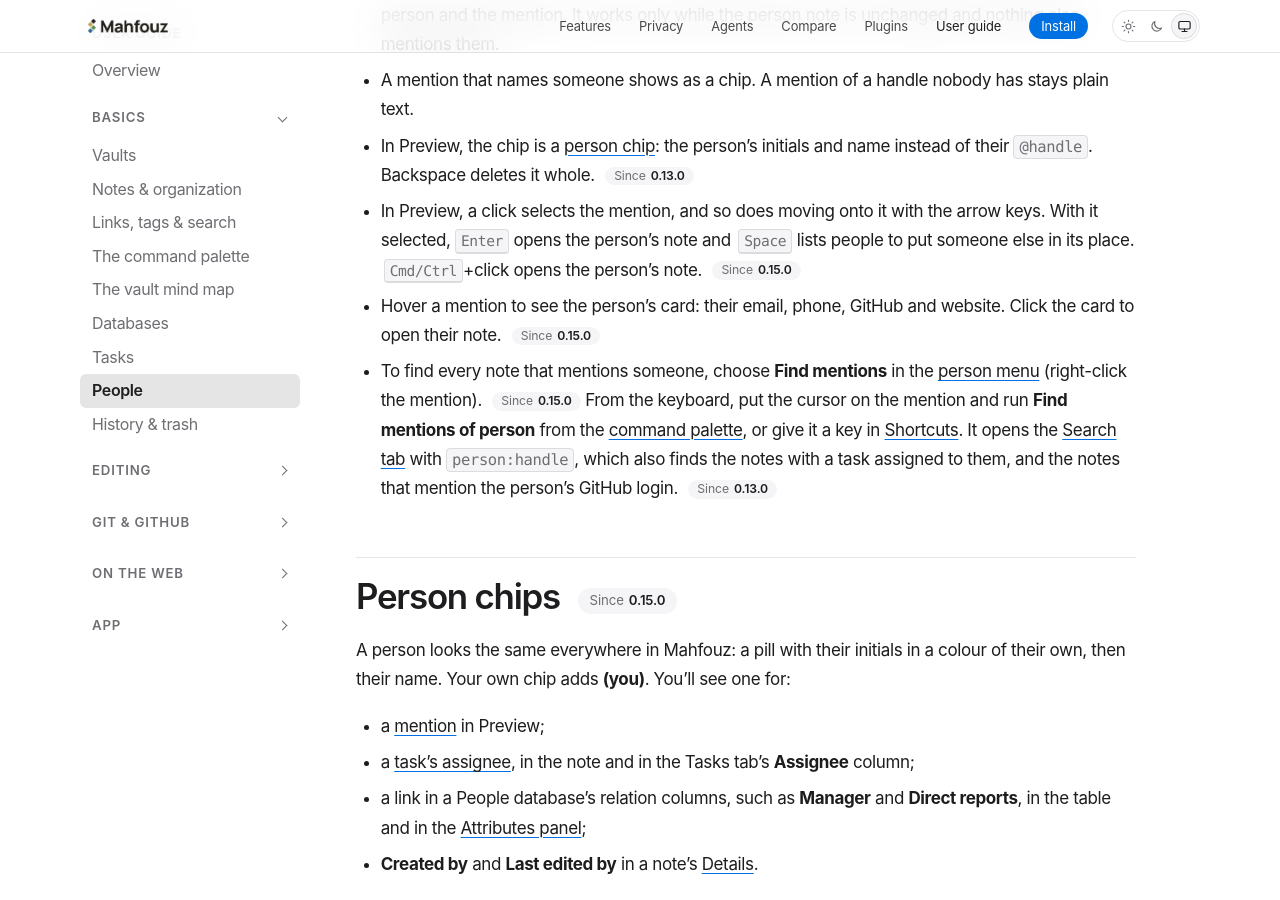
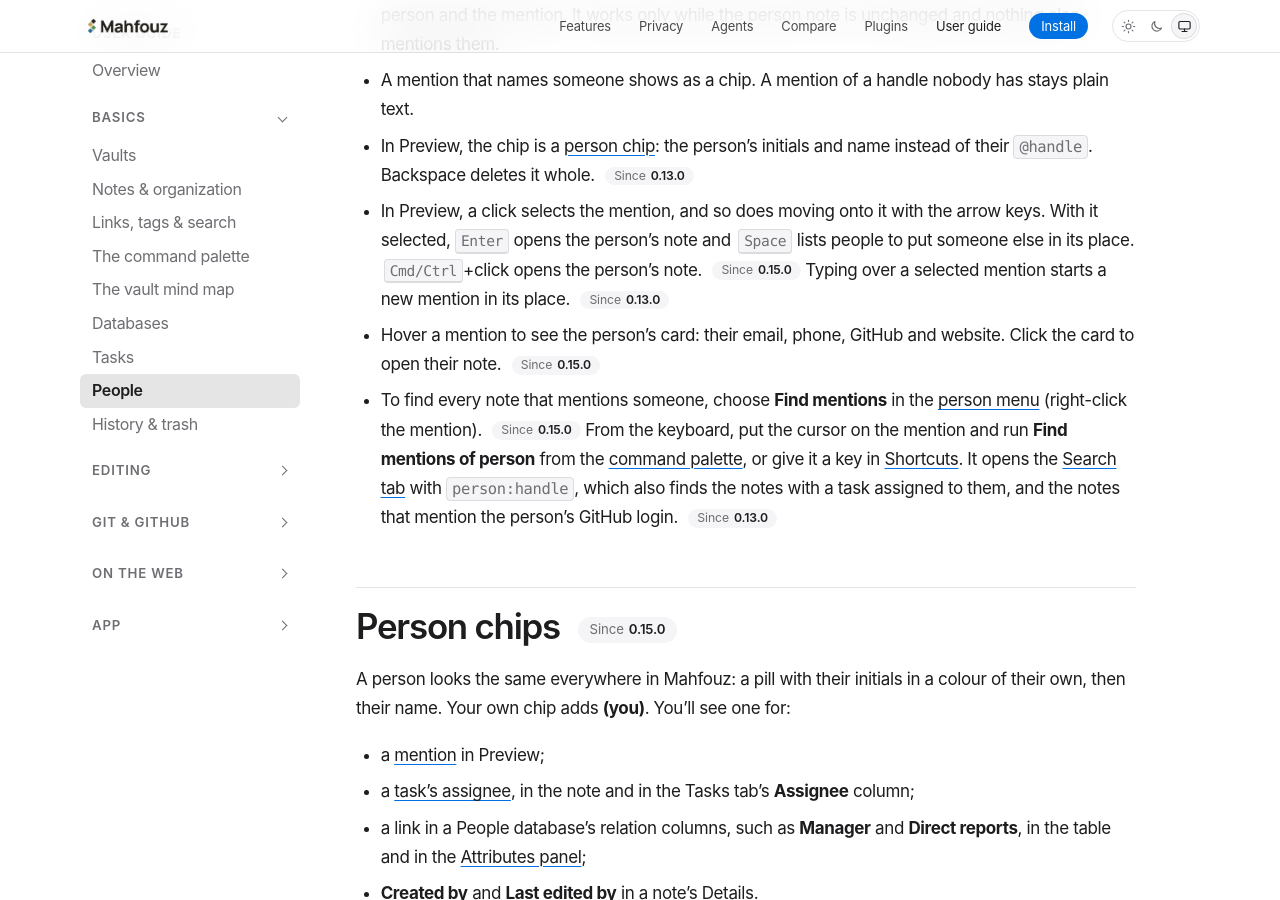
Before and after one commit to mahfouz-app/docs, a Jekyll site: the page built from guide/people.md, in a window 1280 px wide and 900 px high, scrolled down 1971 px. Built offline with Jekyll 4.4.1, drawn with Linux system fonts in a browser that asks for light colours.

Commit message:
People: typing over a selected mention starts a new one
Co-Authored-By: Claude Opus 5.5 <noreply@anthropic.com>

```diff
--- a/guide/people.md
+++ b/guide/people.md
@@ -90,7 +90,8 @@ doesn't open it.
   the arrow keys. With it selected, <kbd>Enter</kbd> opens the person's note
   and <kbd>Space</kbd> lists people to put someone else in its place.
   <kbd>Cmd/Ctrl</kbd>+click opens the person's note.
-  {% include since.html v="0.15.0" %}
+  {% include since.html v="0.15.0" %} Typing over a selected mention starts
+  a new mention in its place. {% include since.html v="0.13.0" %}
 - Hover a mention to see the person's card: their email, phone, GitHub and
   website. Click the card to open their note. {% include since.html v="0.15.0" %}
 - To find every note that mentions someone, choose **Find mentions** in the
```
